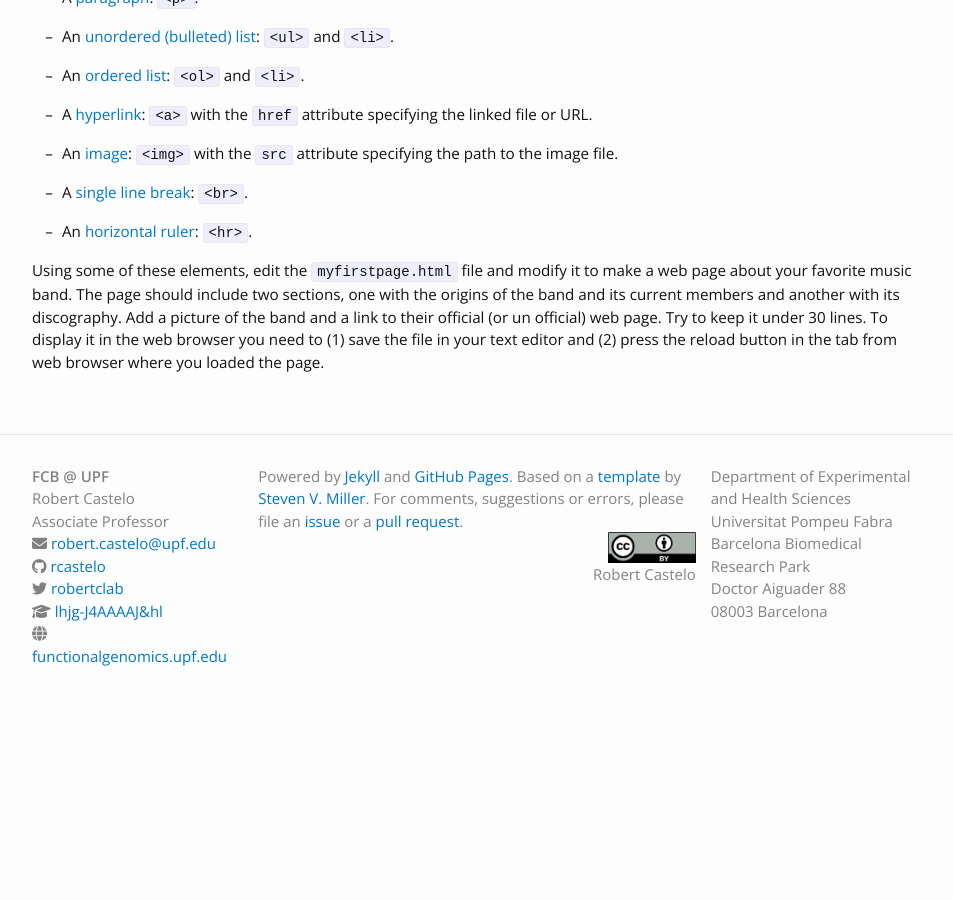
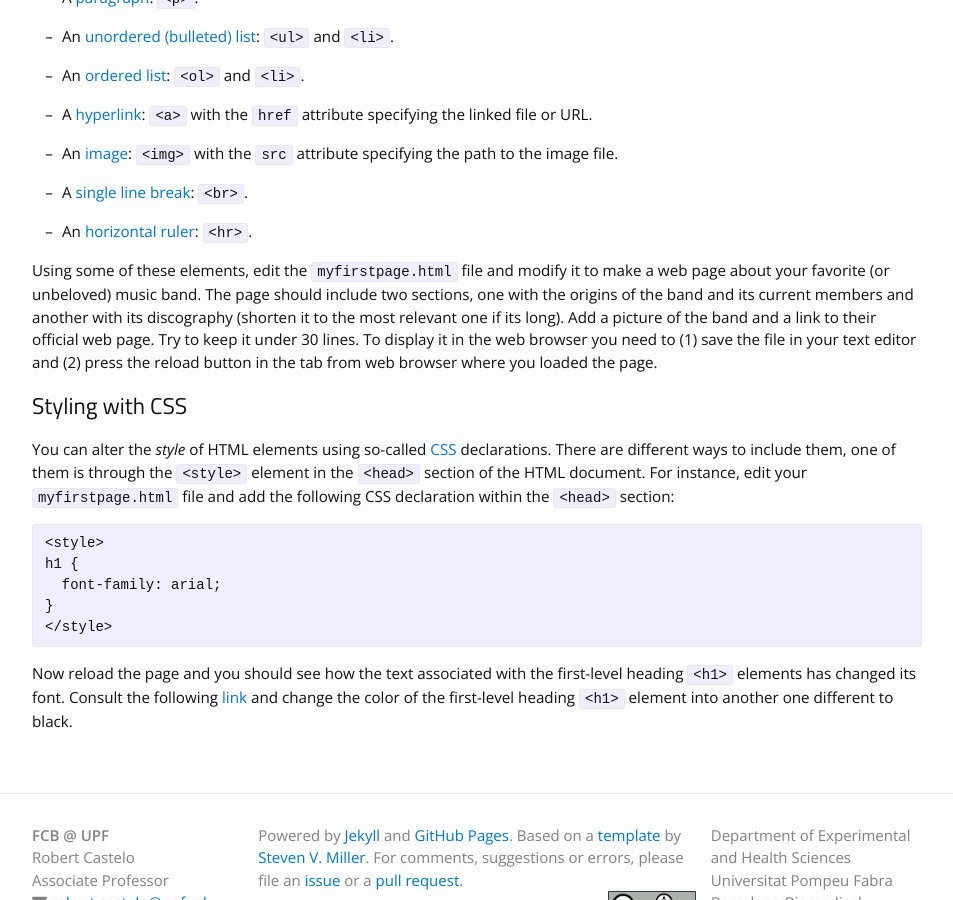
Before and after one commit to funcompbio/funcompbio.github.io, a Jekyll site: the page built from practical10/practical10.md, in a window 1280 px wide and 900 px high, scrolled down 1782 px. Shown: the whole window, without its empty margins (163-1116 px from the left). Built offline with Jekyll 4.4.1, drawn with Linux system fonts in a browser that asks for light colours; nearby versions of some CDN libraries; before the commit the page ends 2509 px from its top, so only the background shows below that.

Commit message:
Updated practical 10.

```diff
--- a/practical10/practical10.html
+++ b/practical10/practical10.html
@@ -55,4 +55,12 @@
 <li><p>A <a href="https://www.w3schools.com/tags/tag_br.asp">single line break</a>: <code>&lt;br&gt;</code>.</p></li>
 <li><p>An <a href="https://www.w3schools.com/tags/tag_hr.asp">horizontal ruler</a>: <code>&lt;hr&gt;</code>.</p></li>
 </ul>
-<p>Using some of these elements, edit the <code>myfirstpage.html</code> file and modify it to make a web page about your favorite music band. The page should include two sections, one with the origins of the band and its current members and another with its discography. Add a picture of the band and a link to their official (or un official) web page. Try to keep it under 30 lines. To display it in the web browser you need to (1) save the file in your text editor and (2) press the reload button in the tab from web browser where you loaded the page.</p>
+<p>Using some of these elements, edit the <code>myfirstpage.html</code> file and modify it to make a web page about your favorite (or unbeloved) music band. The page should include two sections, one with the origins of the band and its current members and another with its discography (shorten it to the most relevant one if its long). Add a picture of the band and a link to their official web page. Try to keep it under 30 lines. To display it in the web browser you need to (1) save the file in your text editor and (2) press the reload button in the tab from web browser where you loaded the page.</p>
+<h2 id="styling-with-css">Styling with CSS</h2>
+<p>You can alter the <em>style</em> of HTML elements using so-called <a href="https://en.wikipedia.org/wiki/CSS">CSS</a> declarations. There are different ways to include them, one of them is through the <code>&lt;style&gt;</code> element in the <code>&lt;head&gt;</code> section of the HTML document. For instance, edit your <code>myfirstpage.html</code> file and add the following CSS declaration within the <code>&lt;head&gt;</code> section:</p>
+<pre><code>&lt;style&gt;
+h1 {
+  font-family: arial;
+}
+&lt;/style&gt;</code></pre>
+<p>Now reload the page and you should see how the text associated with the first-level heading <code>&lt;h1&gt;</code> elements has changed its font. Consult the following <a href="https://www.w3schools.com/css/default.asp">link</a> and change the color of the first-level heading <code>&lt;h1&gt;</code> element into another one different to black.</p>
```
